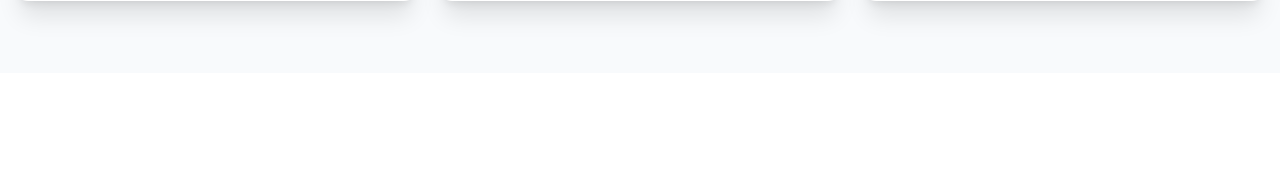
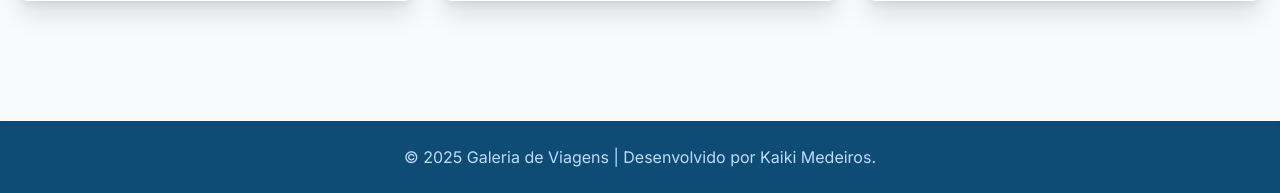
Before and after one commit to feolcostaa/teste, a Django app: template photos/templates/photos/photo_list.html in a window 1280 px wide. Shown: the part 1183-1376 px from the top of the page. Before the commit the page ends 1208 px from the top, so only its background shows below. Run offline with Django 5.2, Linux system fonts and the light colour scheme; the template is opened without the code that fills it: values that come from a table or form of the project are taken from there, others are empty; data comes from the database, SQL or seed files in the repository; some libraries are stand-ins or nearby versions.

Commit message:
Aplicando o conceito de herança

```diff
--- /dev/null
+++ b/photos/templates/photos/photo_base.html
@@ -0,0 +1,38 @@
+<!DOCTYPE html>
+<html lang="pt-br">
+<head>
+    <meta charset="UTF-8">
+    <meta name="viewport" content="width=device-width, initial-scale=1.0">
+    <title>{% block title %}Galeria de Viagens{% endblock %}</title>
+    <script src="https://cdn.tailwindcss.com"></script>
+    <link rel="preconnect" href="https://fonts.googleapis.com">
+    <link rel="preconnect" href="https://fonts.gstatic.com" crossorigin>
+    <link href="https://fonts.googleapis.com/css2?family=Inter:wght@400;500;600;700&family=Playfair+Display:wght@700&display=swap" rel="stylesheet">
+    <link href="https://cdnjs.cloudflare.com/ajax/libs/font-awesome/6.0.0-beta3/css/all.min.css" rel="stylesheet">
+<style>
+    body {
+        font-family: 'Inter', sans-serif;
+        background-color: #f8fafc;
+    }
+    h1, h2 {
+        font-family: 'Playfair Display', serif;
+    }
+
+    {% block extra_style %}
+    {% endblock %}
+
+</style>
+</head>
+<body>
+
+    {% block content %}
+    {% endblock %}
+
+    <footer class="bg-[#0f4c75] text-white py-6 mt-12 shadow-inner">
+        <div class="container mx-auto text-center">
+            <p class="text-blue-200">&copy; 2025 Galeria de Viagens | Desenvolvido por Kaiki Medeiros.</p>
+        </div>
+    </footer>
+
+</body>
+</html>
--- a/photos/templates/photos/photo_list.html
+++ b/photos/templates/photos/photo_list.html
@@ -1,74 +1,37 @@
-<!DOCTYPE html>
-<html lang="pt-br">
-<head>
-    <meta charset="UTF-8">
-    <meta name="viewport" content="width=device-width, initial-scale=1.0">
-    <title>Galeria de Viagens - Explore o Mundo!</title>
-    <script src="https://cdn.tailwindcss.com"></script>
-    <link rel="preconnect" href="https://fonts.googleapis.com">
-    <link rel="preconnect" href="https://fonts.gstatic.com" crossorigin>
-    <link href="https://fonts.googleapis.com/css2?family=Inter:wght@400;500;600;700&family=Playfair+Display:wght@700&display=swap" rel="stylesheet">
-    <link href="https://cdnjs.cloudflare.com/ajax/libs/font-awesome/6.0.0-beta3/css/all.min.css" rel="stylesheet">
-    <style>
-        body {
-            font-family: 'Inter', sans-serif;
-            background-color: #f8fafc; /* Lightest gray */
-        }
-        h1, h2 {
-            font-family: 'Playfair Display', serif;
-        }
+{% extends "photo_base.html" %}
+
+{% block title %}Galeria de Viagens - Explore o Mundo!{% endblock %}
+
+{% block extra_style %}
     .header-bg {
-            background: linear-gradient(135deg, #0f4c75 0%, #3282b8 100%); /* Deep blue to vibrant blue */
+        background: linear-gradient(135deg, #0f4c75 0%, #3282b8 100%);
     }
     .masonry-container {
         column-count: 1;
         column-gap: 1.5rem;
     }
-        @media (min-width: 768px) {
-            .masonry-container {
-                column-count: 2;
-            }
-        }
-        @media (min-width: 1024px) {
-            .masonry-container {
-                column-count: 3;
-            }
-        }
+    @media (min-width: 768px) { .masonry-container { column-count: 2; } }
+    @media (min-width: 1024px) { .masonry-container { column-count: 3; } }
     .masonry-item {
         display: inline-block;
         width: 100%;
         margin-bottom: 1.5rem;
         break-inside: avoid;
     }
-        .card-image-wrapper {
-            position: relative;
-            overflow: hidden;
-        }
-        .card-image {
-            transition: transform 0.4s ease-in-out;
-        }
+    .card-image-wrapper { position: relative; overflow: hidden; }
+    .card-image { transition: transform 0.4s ease-in-out; }
     .overlay {
-            position: absolute;
-            top: 0;
-            left: 0;
-            right: 0;
-            bottom: 0;
+        position: absolute; top: 0; left: 0; right: 0; bottom: 0;
         background-color: rgba(0, 0, 0, 0.4);
-            display: flex;
-            justify-content: center;
-            align-items: center;
+        display: flex; justify-content: center; align-items: center;
         opacity: 0;
         transition: opacity 0.3s ease-in-out;
     }
-        .masonry-item:hover .card-image {
-            transform: scale(1.08);
-        }
-        .masonry-item:hover .overlay {
-            opacity: 1;
-        }
-    </style>
-</head>
-<body>
+    .masonry-item:hover .card-image { transform: scale(1.08); }
+    .masonry-item:hover .overlay { opacity: 1; }
+{% endblock %}
+
+{% block content %}
 <div class="header-bg py-16 shadow-lg">
     <div class="container mx-auto px-4 text-center">
         <h1 class="text-6xl font-bold text-white mb-4 drop-shadow-md">Galeria de Viagens</h1>
@@ -110,11 +73,6 @@
                         <p class="text-sm text-gray-500 flex items-center">
                             <i class="fas fa-clock text-orange-400 mr-2"></i>
                             Publicado há {{ photo.published_at|timesince }}
-                                {% if photo.location|lower == 'são paulo, brasil' %}
-                                    <span class="ml-auto text-blue-500 text-xs font-medium bg-blue-100 px-2 py-1 rounded-full flex items-center">
-                                        <i class="fas fa-map-pin mr-1"></i> Local Atual
-                                    </span>
-                                {% endif %}
                         </p>
                     </div>
                 </div>
@@ -123,5 +81,4 @@
         </div>
     {% endif %}
 </div>
-</body>
-</html>
+{% endblock %}
```
Also changed, not shown: photos/templates/photos/photo_detail.html (+6 -24 lines). Lines whose indentation alone changed are shown as unchanged.
